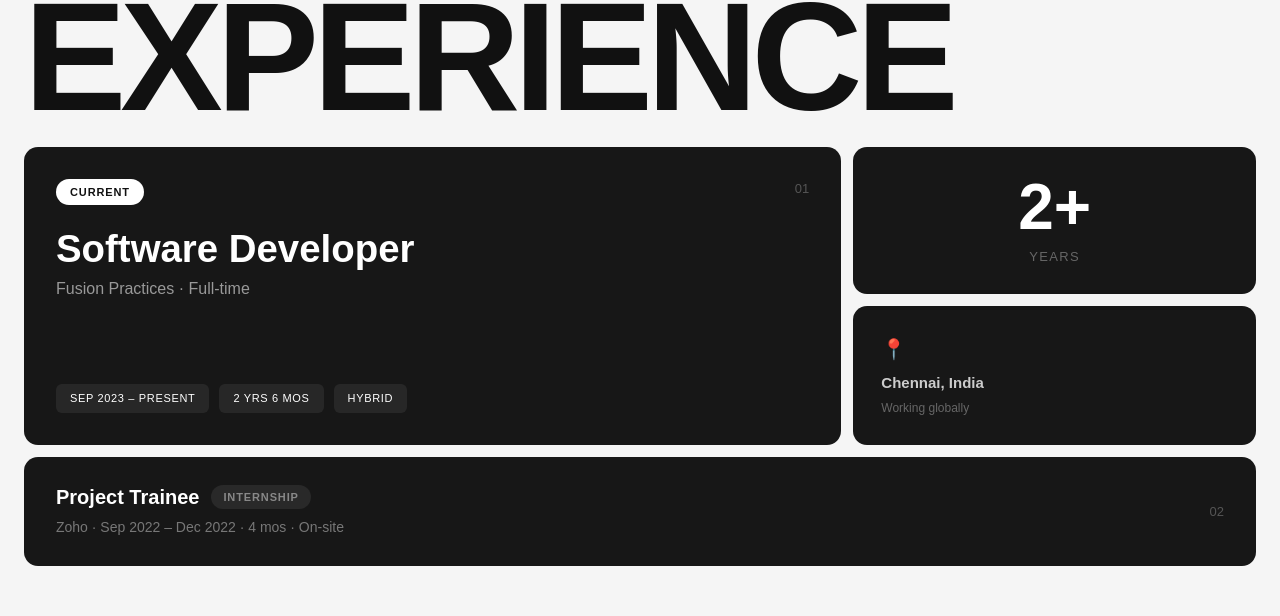
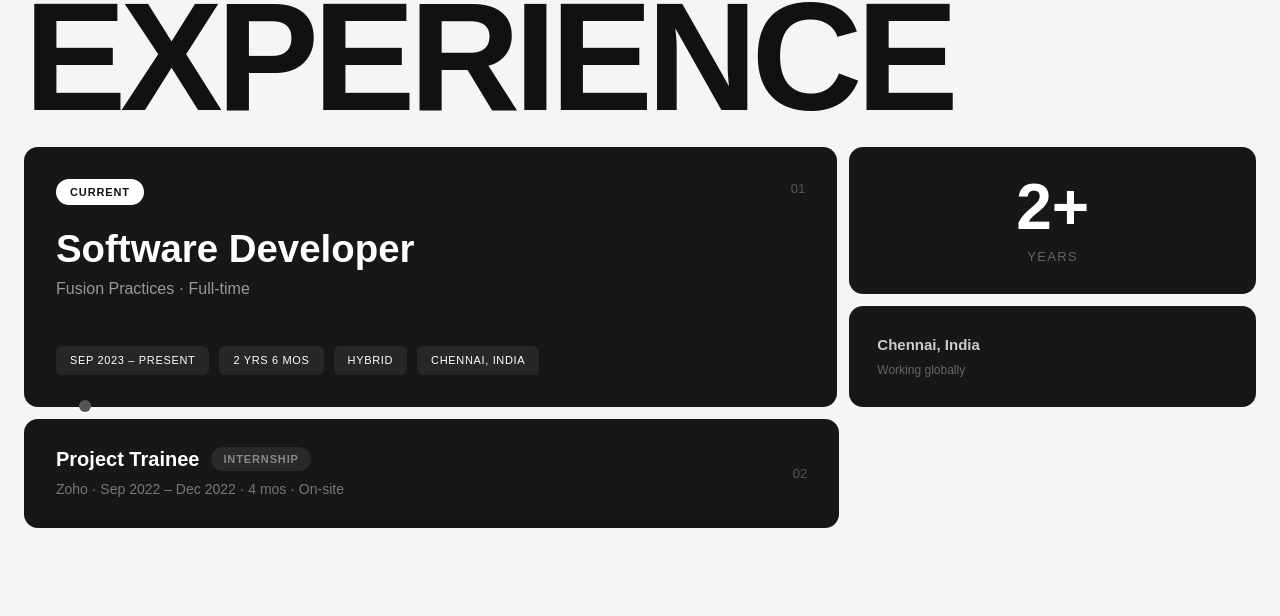
Before and after one commit to easwar16/Portfolio-2026, a Next.js app: page / in a window 1280 px wide. Shown: the part 1668-2284 px from the top of the page. Built offline with nearby package versions, Linux system fonts and the light colour scheme; a web font is replaced by a local one.

Commit message:
experience change

```diff
--- a/app/components/Experience.tsx
+++ b/app/components/Experience.tsx
@@ -57,6 +57,22 @@ export default function Experience() {
       }
     );
 
+    // Connector wire grows
+    gsap.fromTo(
+      ".exp-wire",
+      { scaleY: 0 },
+      {
+        scaleY: 1,
+        duration: 0.6,
+        ease: "power2.out",
+        scrollTrigger: {
+          trigger: ".exp-grid",
+          start: "top 60%",
+          toggleActions: "play none none none",
+        },
+      }
+    );
+
     return () => ScrollTrigger.getAll().forEach((t) => t.kill());
   }, []);
 
@@ -99,17 +115,15 @@ export default function Experience() {
         className="exp-grid"
         style={{
           display: "grid",
-          gridTemplateColumns: "repeat(3, 1fr)",
-          gridTemplateRows: "auto auto",
+          gridTemplateColumns: "2fr 1fr",
           gap: "12px",
+          position: "relative",
         }}
       >
-        {/* ── Current role — large card, 2 cols ── */}
+        {/* ── Current role — large card ── */}
         <div
           className="exp-card"
           style={{
-            gridColumn: "span 2",
-            gridRow: "span 2",
             backgroundColor: "#171717",
             borderRadius: "14px",
             padding: "32px",
@@ -117,7 +131,7 @@ export default function Experience() {
             display: "flex",
             flexDirection: "column",
             justifyContent: "space-between",
-            minHeight: "280px",
+            minHeight: "240px",
             opacity: 0,
           }}
         >
@@ -175,7 +189,7 @@ export default function Experience() {
               marginTop: "24px",
             }}
           >
-            {["Sep 2023 – Present", fusionDuration, "Hybrid"].map((tag) => (
+            {["Sep 2023 – Present", fusionDuration, "Hybrid", "Chennai, India"].map((tag) => (
               <span
                 key={tag}
                 style={{
@@ -195,10 +209,13 @@ export default function Experience() {
           </div>
         </div>
 
-        {/* ── Duration card ── */}
+        {/* ── Right column: Duration + Location stacked ── */}
+        <div style={{ display: "flex", flexDirection: "column", gap: "12px" }}>
+          {/* Duration */}
           <div
             className="exp-card"
             style={{
+              flex: 1,
               backgroundColor: "#171717",
               borderRadius: "14px",
               padding: "28px",
@@ -234,10 +251,11 @@ export default function Experience() {
             </span>
           </div>
 
-        {/* ── Location card ── */}
+          {/* Location */}
           <div
             className="exp-card"
             style={{
+              flex: 1,
               backgroundColor: "#171717",
               borderRadius: "14px",
               padding: "28px",
@@ -248,9 +266,6 @@ export default function Experience() {
               opacity: 0,
             }}
           >
-          <span style={{ fontSize: "20px", marginBottom: "8px" }}>
-            📍
-          </span>
             <span
               style={{
                 fontFamily: "var(--font-clash)",
@@ -265,12 +280,69 @@ export default function Experience() {
               Working globally
             </span>
           </div>
+        </div>
+
+        {/* ── Connector wire between cards ── */}
+        <div
+          className="exp-wire"
+          style={{
+            position: "absolute",
+            left: "60px",
+            top: "calc(100% - 12px)",
+            width: "2px",
+            height: "0",
+            zIndex: 3,
+          }}
+        />
+      </div>
+
+      {/* ── Wire connector ── */}
+      <div style={{ position: "relative", paddingLeft: "60px" }}>
+        <div
+          className="exp-wire"
+          style={{
+            position: "absolute",
+            left: "60px",
+            top: 0,
+            width: "2px",
+            height: "100%",
+            backgroundColor: "#333",
+            transformOrigin: "top",
+          }}
+        />
+        {/* Dot top */}
+        <div
+          style={{
+            position: "absolute",
+            left: "55px",
+            top: "-5px",
+            width: "12px",
+            height: "12px",
+            borderRadius: "50%",
+            backgroundColor: "#fff",
+            zIndex: 4,
+          }}
+        />
+        {/* Dot bottom */}
+        <div
+          style={{
+            position: "absolute",
+            left: "55px",
+            bottom: "-5px",
+            width: "12px",
+            height: "12px",
+            borderRadius: "50%",
+            backgroundColor: "#555",
+            zIndex: 4,
+          }}
+        />
+      </div>
 
       {/* ── Zoho — past role card ── */}
       <div
         className="exp-card"
         style={{
-            gridColumn: "span 3",
+          marginTop: "12px",
           backgroundColor: "#171717",
           borderRadius: "14px",
           padding: "28px 32px",
@@ -279,6 +351,7 @@ export default function Experience() {
           justifyContent: "space-between",
           alignItems: "center",
           opacity: 0,
+          maxWidth: "calc(66.666% - 6px)",
         }}
       >
         <div>
@@ -316,15 +389,13 @@ export default function Experience() {
               margin: 0,
             }}
           >
-              Zoho &middot; Sep 2022 – Dec 2022 &middot; 4 mos &middot; On-site
+            Zoho &middot; Sep 2022 &ndash; Dec 2022 &middot; 4 mos &middot; On-site
           </p>
         </div>
         <span style={{ fontSize: "13px", color: "#555", fontFamily: "var(--font-clash)" }}>
           02
         </span>
       </div>
-
-      </div>
     </section>
   );
 }
```
Lines whose indentation alone changed are shown as unchanged.
